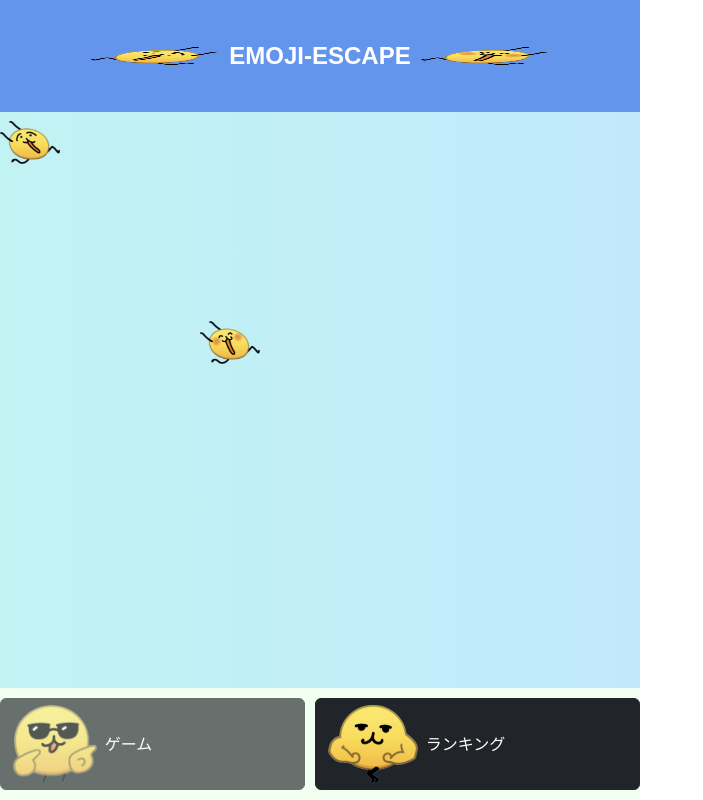
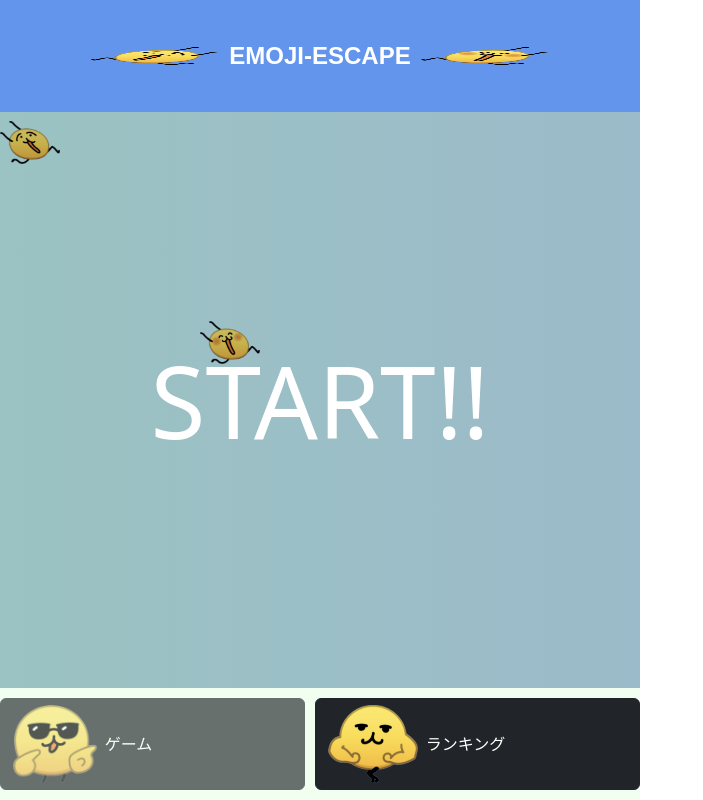
Before and after one commit to momotabetai0110/EMOJI-ESCAPE, a Vue app: page / in a window 1280 px wide. Shown: the whole page, without its empty margins (0-703 px from the left). Built offline with nearby package versions, Linux system fonts and the light colour scheme.

Commit message:
No11,15,16(スタート画面とカウントダウン実装)

```diff
--- a/src/components/GameLayout.vue
+++ b/src/components/GameLayout.vue
@@ -1,6 +1,12 @@
 <template>
+
     <div class="game-screen" ref="gameScreenRef">
+
         <!-- ここがゲーム画面 -->
+        <div v-if="gameStatus != 0" class="count-time">
+            {{ Math.floor(countTime / 100).toString().padStart(2, '0') }}.{{ (countTime % 60).toString().padStart(2,
+            '0') }} </div>
+
         <div ref="userRef" class="character" :style="{ left: `${position.x}px`, top: `${position.y}px` }">
             <img v-show="userImage" alt="user" src="../assets/escape1_right.png" />
             <img v-show="!userImage" alt="user" src="../assets/escape1_left.png" />
@@ -9,12 +15,22 @@
             <img v-show="userImage" alt="target" src="../assets/escape2_right.png" />
             <img v-show="!userImage" alt="target" src="../assets/escape2_left.png" />
         </div>
+
+        <!-- スタート画面 -->
+        <div v-if="gameStatus == 0">
+            <div class="start-screen" @click="startGame">
+                <div class="start-text">START!!</div>
+            </div>
+        </div>
     </div>
+
 </template>
 
 <script setup>
 import { ref, onMounted, computed } from 'vue'
 
+const gameStatus = ref(0) // 0: スタート画面, 1: ゲーム中, 2: ゲームクリア, 3: ゲームオーバー
+const countTime = ref(1500) //ミリ秒
 const userRef = ref(null)
 const targetRef = ref(null)
 const gameScreenRef = ref(null)
@@ -29,6 +45,22 @@ const characterSize = ref({ width: 60, height: 60 }) // 固定サイズ
 
 const maxX = computed(() => Math.floor(gameScreenSize.value.width - characterSize.value.width))
 const maxY = computed(() => Math.floor(gameScreenSize.value.height - characterSize.value.height))
+
+const startGame = () => {
+    gameStatus.value = 1
+    startTimer()
+
+}
+
+const startTimer = () => {
+    const timer = setInterval(() => {
+        countTime.value--
+        if (countTime.value <= 0) {
+            gameStatus.value = 3
+            clearInterval(timer)
+        }
+    }, 10)
+}
 
 const updateGameScreenSize = () => {
     if (gameScreenRef.value) {
@@ -138,7 +170,8 @@ onMounted(() => {
     box-sizing: border-box;
     padding: 0;
     margin: 0;
-    transform: translateZ(0); /* GPUアクセラレーションを有効化 */
+    transform: translateZ(0);
+    /* GPUアクセラレーションを有効化 */
 }
 
 .character img {
@@ -147,4 +180,46 @@ onMounted(() => {
     object-fit: contain;
     display: block;
 }
+
+.start-screen {
+    position: absolute;
+    z-index: 2;
+    top: 0;
+    left: 0;
+    width: 100%;
+    height: 100%;
+    display: flex;
+    justify-content: center;
+    align-items: center;
+    background-color: #000;
+    background-color: rgba(0, 0, 0, 0.2);
+}
+
+.start-text {
+    font-size: 100px;
+    color: #ffffff;
+    z-index: 3;
+    animation: blink 1s infinite;
+}
+
+@keyframes blink {
+
+    0%,
+    49% {
+        opacity: 1;
+    }
+
+    50%,
+    100% {
+        opacity: 0;
+    }
+}
+
+.count-time {
+    position: absolute;
+    z-index: 2;
+    top: 0;
+    color: #1395ff;
+    font-size: 30px;
+}
 </style>
```
